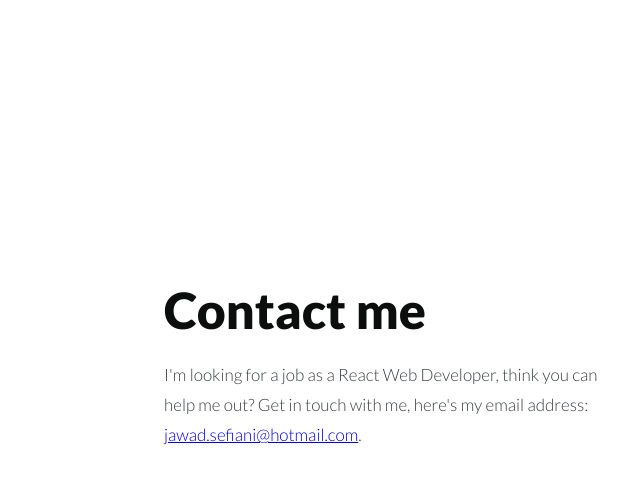
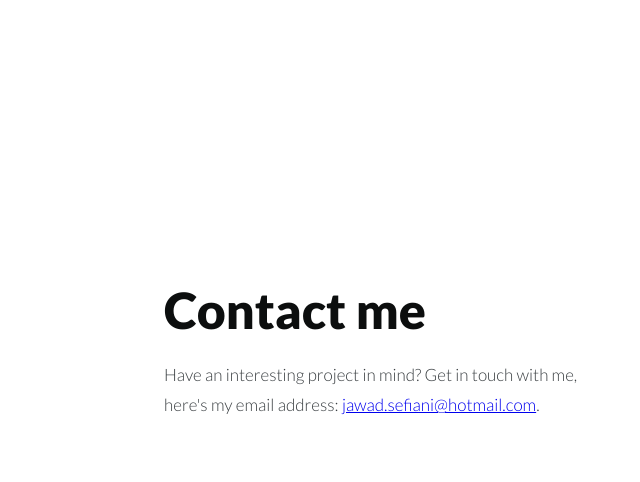
Before and after one commit to jsefiani/jsefiani.github.io, a website: page index.html in a window 1280 px wide. Shown: the part 3505-3987 px from the top of the page, without its empty margins (26-666 px from the left). Drawn offline with Linux system fonts and the light colour scheme.

Commit message:
content: updated contact info

```diff
--- a/index.html
+++ b/index.html
@@ -125,7 +125,7 @@
             <div class="container">
                 <h2 class="secondary__heading">Contact me</h2>
                 <div class="contact__text-module">
-                    <p class="contact__text">I'm looking for a job as a React Web Developer, think you can help me out? Get in touch with me, here's my email address: <a href="mailto:jawad.sefiani@hotmail.com">jawad.sefiani@hotmail.com</a>.
+                    <p class="contact__text">Have an interesting project in mind? Get in touch with me, here's my email address: <a href="mailto:jawad.sefiani@hotmail.com">jawad.sefiani@hotmail.com</a>.
                     </p>
                 </div>
             </div>
```
